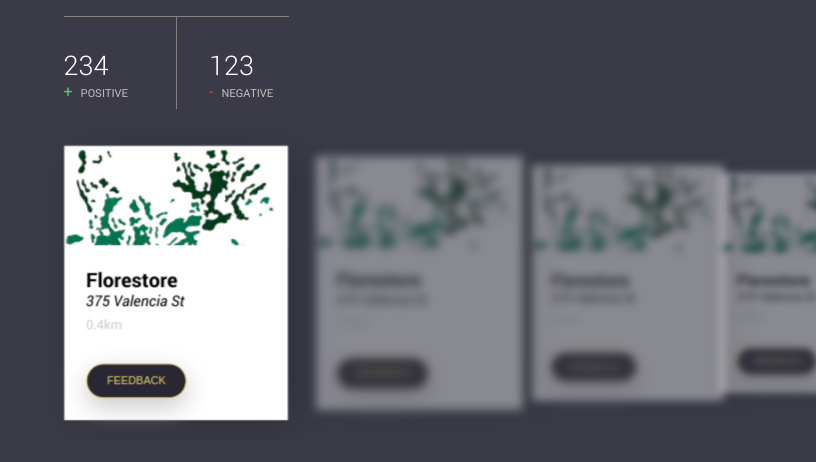
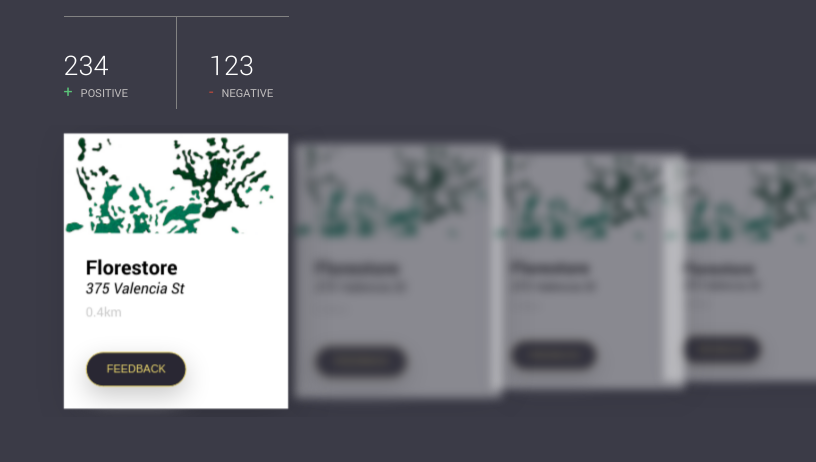
Before and after one commit to piterio/avantgarde, a plain HTML site: page index.html in a window 1280 px wide. Shown: the whole page, without its empty margins (464-1280 px from the left). Drawn offline with Linux system fonts and the light colour scheme.

Commit message:
fix bug show popup

```diff
--- a/index.html
+++ b/index.html
@@ -126,6 +126,7 @@
         centeredSlides: true,
         slidesPerView: 'auto',
         mousewheelControl: true,
+        resizeReInit: true,
         coverflow: {
             rotate: 0,
             stretch: 0,
@@ -158,11 +159,11 @@
         }
     });
 
-    $(".swiper-slide-active .js-feedback").on('click touchend', function (evt) {
+    $(".js-feedback").on('click touchend', function (evt) {
         evt.preventDefault();
         evt.stopPropagation();
-
-        $("#feedback").addClass('show');
+        if ($(this).parents('.item').hasClass('swiper-slide-active'))
+            $("#feedback").addClass('show');
     });
     $(".js-close-popup").on('click touchend', function (evt) {
         $("#feedback").removeClass('show');
--- a/style.css
+++ b/style.css
@@ -286,7 +286,7 @@ body {
 .item {
     opacity: 0.4;
     transition: .4s ease all;
-    margin: 20px;
+    margin: .5rem;
     transform: scale(.8);
 }
 
```
